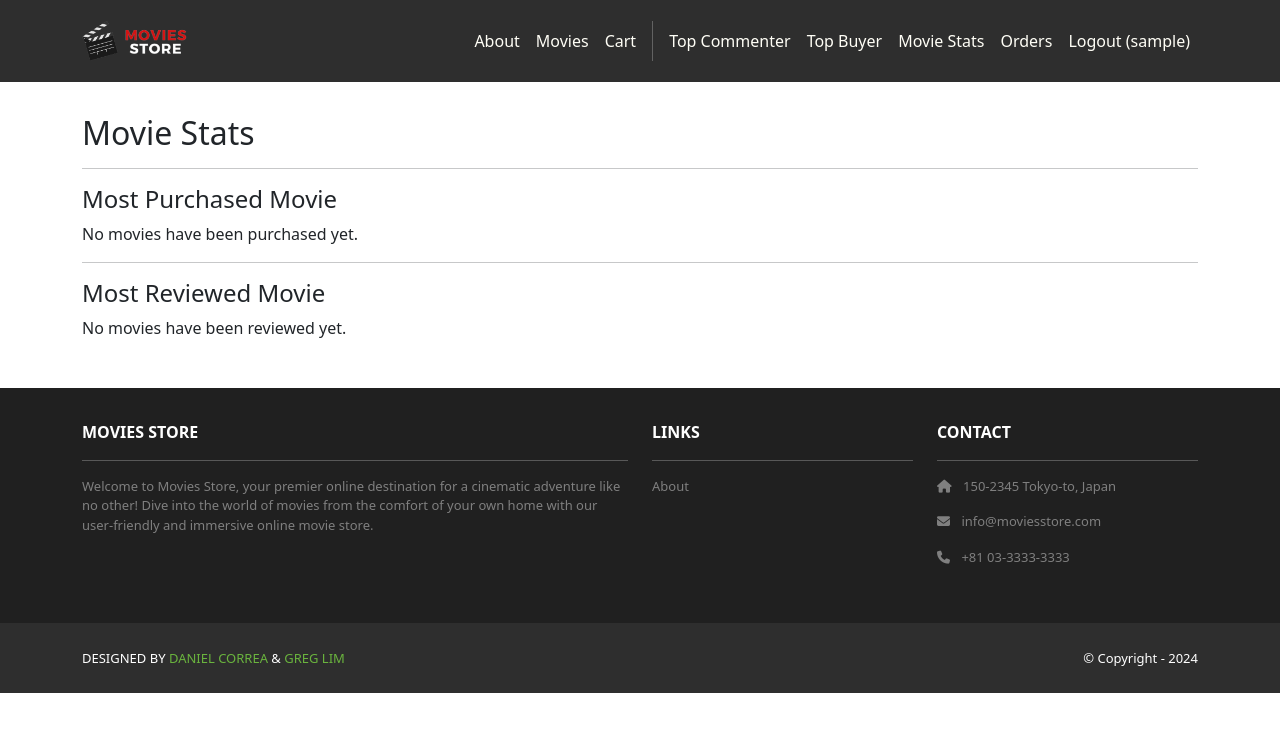
After one commit to RaghavGarg1210/moviestore2340, a Django app: page /cart/movie-stats/ in a window 1280 px wide. The commit adds this page. Shown: the top 732 px of the page. Run offline with Django 5.2, Linux system fonts and the light colour scheme; the visitor is signed in with stand-in values (Sample User, id 1); data that the repository does not hold is empty; some libraries are stand-ins or nearby versions.

Commit message:
Finish User Story 5

```diff
--- /dev/null
+++ b/cart/templates/cart/movie_stats.html
@@ -0,0 +1,28 @@
+{% extends 'base.html' %}
+{% block content %}
+<div class="p-3">
+  <div class="container">
+    <div class="row mt-3">
+      <div class="col mx-auto mb-3">
+        <h2>Movie Stats</h2>
+        <hr />
+        <h4>Most Purchased Movie</h4>
+        {% if template_data.most_bought %}
+        <p><b>Movie:</b> {{ template_data.most_bought.movie__name }}</p>
+        <p><b>Times bought:</b> {{ template_data.most_bought.times_bought }}</p>
+        {% else %}
+        <p>No movies have been purchased yet.</p>
+        {% endif %}
+        <hr />
+        <h4>Most Reviewed Movie</h4>
+        {% if template_data.most_reviewed %}
+        <p><b>Movie:</b> {{ template_data.most_reviewed.movie__name }}</p>
+        <p><b>Number of reviews:</b> {{ template_data.most_reviewed.times_reviewed }}</p>
+        {% else %}
+        <p>No movies have been reviewed yet.</p>
+        {% endif %}
+      </div>
+    </div>
+  </div>
+</div>
+{% endblock content %}
--- a/cart/urls.py
+++ b/cart/urls.py
@@ -6,5 +6,6 @@ urlpatterns = [
     path('clear/', views.clear, name='cart.clear'),
     path('purchase/', views.purchase, name='cart.purchase'),
     path('top-buyer/', views.top_buyer, name='cart.top_buyer'),
+    path('movie-stats/', views.movie_stats, name='cart.movie_stats'),
 
 ]
--- a/cart/views.py
+++ b/cart/views.py
@@ -1,10 +1,10 @@
 from django.shortcuts import render
 from django.shortcuts import get_object_or_404, redirect
-from movies.models import Movie
+from movies.models import Movie, Review
 from .utils import calculate_cart_total
 from .models import Order, Item
 from django.contrib.auth.decorators import login_required, user_passes_test
-from django.db.models import Sum
+from django.db.models import Sum, Count
 
 
 def index(request):
@@ -76,3 +76,24 @@ def top_buyer(request):
         template_data['movies_purchased'] =0
     return render(request, 'cart/top_buyer.html',
             {'template_data': template_data})
+
+@user_passes_test(lambda u: u.is_staff)
+def movie_stats(request):
+    most_bought = (
+        Item.objects.values('movie__name')
+        .annotate(times_bought=Sum('quantity'))
+        .order_by('-times_bought', 'movie__name')
+        .first()
+    )
+    most_reviewed = (
+        Review.objects.values('movie__name')
+        .annotate(times_reviewed=Count('id'))
+        .order_by('-times_reviewed', 'movie__name')
+        .first()
+    )
+    template_data = {}
+    template_data['title'] = 'Movie Stats'
+    template_data['most_bought'] = most_bought
+    template_data['most_reviewed'] = most_reviewed
+    return render(request, 'cart/movie_stats.html',
+        {'template_data': template_data})
--- a/moviesstore/templates/base.html
+++ b/moviesstore/templates/base.html
@@ -51,6 +51,11 @@
                {% if user.is_staff %}
               <a class = "nav-link"
               href="{% url 'cart.top_buyer' %}">Top Buyer
+              </a>
+              {% endif %}
+              {% if user.is_staff %}
+              <a class = "nav-link"
+              href="{% url 'cart.movie_stats' %}">Movie Stats
               </a>
               {% endif %}
 
```
Also changed, not shown: 1 other file.
